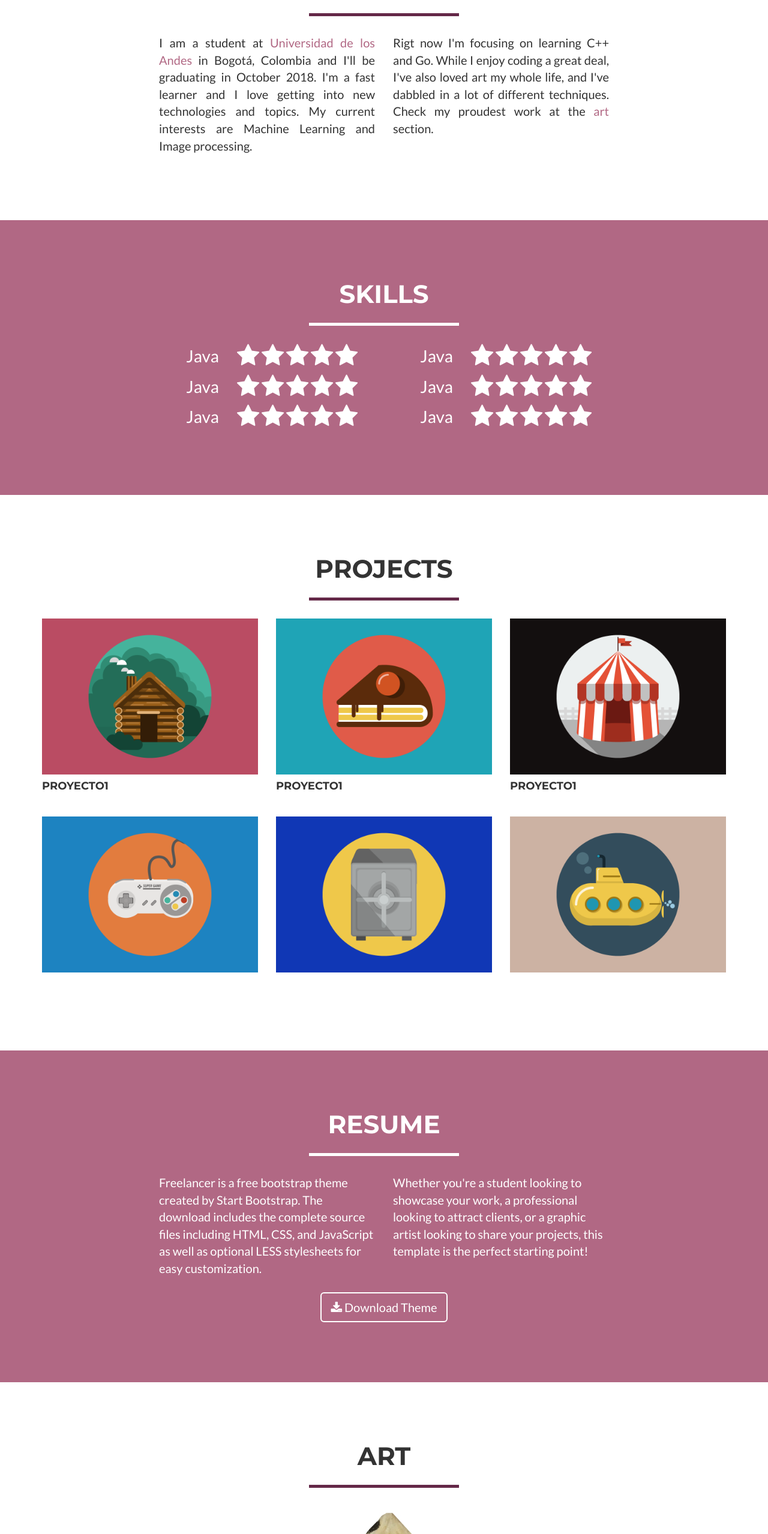
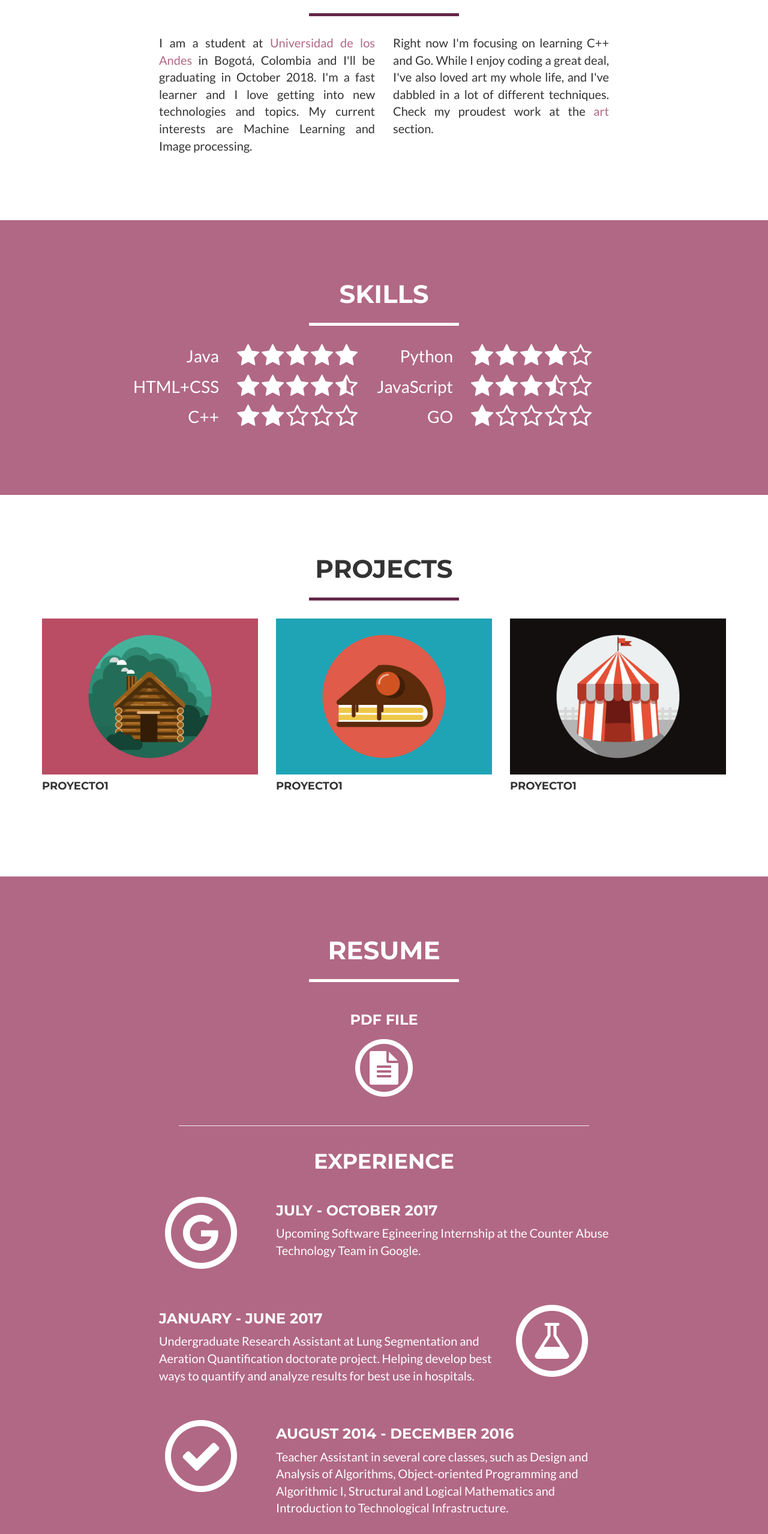
Before and after one commit to cgarciahdez/cgarciahdez.github.io, a website: page index.html in a window 1280 px wide. Shown: the part 1059-3616 px from the top of the page at 60% size. Drawn offline with nearby package versions, Linux system fonts and the light colour scheme.

Commit message:
todo menos proyectos

```diff
--- a/css/freelancer.css
+++ b/css/freelancer.css
@@ -3,6 +3,14 @@
  * Copyright 2013-2016 Start Bootstrap
  * Licensed under MIT (https://github.com/BlackrockDigital/startbootstrap/blob/gh-pages/LICENSE)
  */
+
+.subt{
+    font-size: 2.5em;
+}
+
+.listis li{
+ font-size: 1.2em;
+}
 
 .carousel-control.right, .carousel-control.left{
     background-image: none;
@@ -35,6 +43,10 @@
 }
 .image_on, #home:hover .image_off{
    display:block
+}
+
+#resFile i{
+    color:#fff;
 }
 
 .contacto i{
--- a/index.html
+++ b/index.html
@@ -10,6 +10,7 @@
     <meta name="author" content="">
 
     <title>Meet Camila García</title>
+    <link rel="shortcut icon" href="img/heart.ico" />
 
     <!-- Bootstrap Core CSS -->
     <link href="vendor/bootstrap/css/bootstrap.min.css" rel="stylesheet">
@@ -31,7 +32,7 @@
 
 </head>
 
-    <script src="https://code.jquery.com/jquery-1.10.2.js"></script>
+<script src="https://code.jquery.com/jquery-1.10.2.js"></script>
 
 <body id="page-top" class="index">
 
@@ -63,7 +64,7 @@
                     </li>
 
                     <li class="page-scroll">
-                        <a href="#about">Resume</a>
+                        <a href="#resume">Resume</a>
                     </li>
                     <li class="page-scroll">
                         <a href="#art">Art</a>
@@ -90,7 +91,6 @@
                     </a>
 
                     <script>
-
                     </script>
 
                     <div class="intro-text">
@@ -118,14 +118,12 @@
             </div>
             <div class="row">
                 <div class="col-lg-4 col-lg-offset-2">
-                    <p style="text-align: justify">I am a student at <a href="http://uniandes.edu.co/" target="_blank">Universidad de los Andes</a> in Bogotá, Colombia and I'll
-                    be graduating in October 2018. I'm a fast learner and I love getting into new technologies and topics. My current interests are Machine Learning and Image processing. </p>
+                    <p style="text-align: justify">I am a student at <a href="http://uniandes.edu.co/" target="_blank">Universidad de los Andes</a> in Bogotá, Colombia and I'll be graduating in October 2018. I'm a fast learner and I love getting into new technologies and topics. My current interests are Machine Learning and Image processing. </p>
                 </div>
                 <div class="col-lg-4">
                     <p style="text-align: justify">
 
-                    Rigt now I'm focusing on learning C++ and Go. While I enjoy coding a great deal, I've also loved art my whole life, and I've dabbled in a lot of different techniques.
-                    Check my proudest work at the <a class="page-scroll" href="#art">art</a> section.</p>
+                        Right now I'm focusing on learning C++ and Go. While I enjoy coding a great deal, I've also loved art my whole life, and I've dabbled in a lot of different techniques. Check my proudest work at the <a class="page-scroll" href="#art">art</a> section.</p>
                 </div>
             </div>
         </div>
@@ -148,84 +146,84 @@
                         </div>
                         <div class="col-md-8">
                             <p>
-                            <i class="fa fa-star fa-2x" aria-hidden="true"></i>
                                 <i class="fa fa-star fa-2x" aria-hidden="true"></i>
                                 <i class="fa fa-star fa-2x" aria-hidden="true"></i>
                                 <i class="fa fa-star fa-2x" aria-hidden="true"></i>
                                 <i class="fa fa-star fa-2x" aria-hidden="true"></i>
-                                </p>
+                                <i class="fa fa-star fa-2x" aria-hidden="true"></i>
+                            </p>
                         </div>
                     </div>
                     <div class="row">
                         <div class="col-md-4">
-                            <p class="skils">Java</p>
+                            <p class="skils">HTML+CSS</p>
                         </div>
                         <div class="col-md-8">
                             <p>
-                            <i class="fa fa-star fa-2x" aria-hidden="true"></i>
                                 <i class="fa fa-star fa-2x" aria-hidden="true"></i>
                                 <i class="fa fa-star fa-2x" aria-hidden="true"></i>
                                 <i class="fa fa-star fa-2x" aria-hidden="true"></i>
                                 <i class="fa fa-star fa-2x" aria-hidden="true"></i>
-                                </p>
+                                <i class="fa fa-star-half-o fa-2x" aria-hidden="true"></i>
+                            </p>
                         </div>
                     </div>
                     <div class="row">
                         <div class="col-md-4">
-                            <p class="skils">Java</p>
+                            <p class="skils">C++</p>
                         </div>
                         <div class="col-md-8">
                             <p>
-                            <i class="fa fa-star fa-2x" aria-hidden="true"></i>
                                 <i class="fa fa-star fa-2x" aria-hidden="true"></i>
                                 <i class="fa fa-star fa-2x" aria-hidden="true"></i>
-                                <i class="fa fa-star fa-2x" aria-hidden="true"></i>
-                                <i class="fa fa-star fa-2x" aria-hidden="true"></i>
-                                </p>
+                                <i class="fa fa-star-o fa-2x" aria-hidden="true"></i>
+                                <i class="fa fa-star-o fa-2x" aria-hidden="true"></i>
+                                <i class="fa fa-star-o fa-2x" aria-hidden="true"></i>
+                            </p>
                         </div>
                     </div>
                 </div>
                 <div class="col-lg-4">
                     <div class="row">
                         <div class="col-md-4">
-                            <p class="skils">Java</p>
+                            <p class="skils">Python</p>
                         </div>
                         <div class="col-md-8">
                             <p>
-                            <i class="fa fa-star fa-2x" aria-hidden="true"></i>
                                 <i class="fa fa-star fa-2x" aria-hidden="true"></i>
                                 <i class="fa fa-star fa-2x" aria-hidden="true"></i>
                                 <i class="fa fa-star fa-2x" aria-hidden="true"></i>
                                 <i class="fa fa-star fa-2x" aria-hidden="true"></i>
-                                </p>
+                                <i class="fa fa-star-o fa-2x" aria-hidden="true"></i>
+                            </p>
                         </div>
                     </div>
                     <div class="row">
                         <div class="col-md-4">
-                            <p class="skils">Java</p>
+                            <p class="skils">JavaScript</p>
                         </div>
                         <div class="col-md-8">
                             <p>
-                            <i class="fa fa-star fa-2x" aria-hidden="true"></i>
                                 <i class="fa fa-star fa-2x" aria-hidden="true"></i>
                                 <i class="fa fa-star fa-2x" aria-hidden="true"></i>
                                 <i class="fa fa-star fa-2x" aria-hidden="true"></i>
-                                <i class="fa fa-star fa-2x" aria-hidden="true"></i>
-                                </p>
+                                <i class="fa fa-star-half-o fa-2x" aria-hidden="true"></i>
+                                <i class="fa fa-star-o fa-2x" aria-hidden="true"></i>
+                            </p>
                         </div>
                     </div>
                     <div class="row">
                         <div class="col-md-4">
-                            <p class="skils">Java</p>
+                            <p class="skils">GO</p>
                         </div>
                         <div class="col-md-8">
                             <p>
-                            <i class="fa fa-star fa-2x" aria-hidden="true"></i>
                                 <i class="fa fa-star fa-2x" aria-hidden="true"></i>
-                                <i class="fa fa-star fa-2x" aria-hidden="true"></i>
-                                <i class="fa fa-star fa-2x" aria-hidden="true"></i>
-                                <i class="fa fa-star fa-2x" aria-hidden="true"></i>
-                                </p>
+                                <i class="fa fa-star-o fa-2x" aria-hidden="true"></i>
+                                <i class="fa fa-star-o fa-2x" aria-hidden="true"></i>
+                                <i class="fa fa-star-o fa-2x" aria-hidden="true"></i>
+                                <i class="fa fa-star-o fa-2x" aria-hidden="true"></i>
+                            </p>
                         </div>
                     </div>
                 </div>
@@ -290,36 +288,7 @@
                         </h4>
                     </div>
                 </div>
-                <div class="col-sm-4 portfolio-item">
-                    <a href="#portfolioModal4" class="portfolio-link" data-toggle="modal">
-                        <div class="caption">
-                            <div class="caption-content">
-                                <i class="fa fa-search-plus fa-3x"></i>
-                            </div>
-                        </div>
-                        <img src="img/portfolio/game.png" class="img-responsive" alt="">
-                    </a>
-                </div>
-                <div class="col-sm-4 portfolio-item">
-                    <a href="#portfolioModal5" class="portfolio-link" data-toggle="modal">
-                        <div class="caption">
-                            <div class="caption-content">
-                                <i class="fa fa-search-plus fa-3x"></i>
-                            </div>
-                        </div>
-                        <img src="img/portfolio/safe.png" class="img-responsive" alt="">
-                    </a>
-                </div>
-                <div class="col-sm-4 portfolio-item">
-                    <a href="#portfolioModal6" class="portfolio-link" data-toggle="modal">
-                        <div class="caption">
-                            <div class="caption-content">
-                                <i class="fa fa-search-plus fa-3x"></i>
-                            </div>
-                        </div>
-                        <img src="img/portfolio/submarine.png" class="img-responsive" alt="">
-                    </a>
-                </div>
+
             </div>
         </div>
     </section>
@@ -333,17 +302,116 @@
                     <hr class="star-light">
                 </div>
             </div>
+            <div class="row text-center">
+                <h3>PDF File</h3>
+            </div>
             <div class="row">
-                <div class="col-lg-4 col-lg-offset-2">
-                    <p>Freelancer is a free bootstrap theme created by Start Bootstrap. The download includes the complete source files including HTML, CSS, and JavaScript as well as optional LESS stylesheets for easy customization.</p>
+                <div class="text-center">
+                    <a id="resFile" target="_blank" href="assets/Resume.pdf" class="contacto">
+                    <span class="fa-stack fa-4x">
+                        <i class="fa fa-circle-thin fa-inverse fa-stack-2x"></i>
+                        <i class="fa fa-file-text fa-inverse fa-stack-1x"></i>
+                    </span>
+                    </a>
                 </div>
-                <div class="col-lg-4">
-                    <p>Whether you're a student looking to showcase your work, a professional looking to attract clients, or a graphic artist looking to share your projects, this template is the perfect starting point!</p>
+
+            </div>
+            <br>
+                        <hr style="width:60%">
+
+            <div class="row text-center">
+                <h3 class="subt">experience</h3>
+            </div>
+            <br>
+            <div class="row">
+                <div class="col-md-2 col-md-offset-2">
+                    <span class="fa-stack fa-5x">
+                        <i class="fa fa-circle-thin fa-inverse fa-stack-2x"></i>
+                        <i class="fa fa-google fa-inverse fa-stack-1x"></i>
+                    </span>
                 </div>
-                <div class="col-lg-8 col-lg-offset-2 text-center">
-                    <a href="#" class="btn btn-lg btn-outline">
-                        <i class="fa fa-download"></i> Download Theme
-                    </a>
+                <div class="col-md-6">
+                    <h3>July - October 2017</h3>
+                    <p>
+                    Upcoming Software Egineering Internship at the Counter Abuse Technology Team in Google.
+                    </p>
+                </div>
+            </div>
+            <br>
+            <br>
+
+            <div class="row">
+                <div class="col-md-6 col-md-offset-2">
+                    <h3>January - June 2017</h3>
+
+                    <p>
+                        Undergraduate Research Assistant at Lung Segmentation and Aeration Quantification doctorate project.
+                        Helping develop best ways to quantify and analyze results for best use in hospitals.
+                    </p>
+                </div>
+
+
+                <div class="col-md-2">
+                    <span class="fa-stack fa-5x">
+                        <i class="fa fa-circle-thin fa-inverse fa-stack-2x"></i>
+                        <i class="fa fa-flask fa-inverse fa-stack-1x"></i>
+                    </span>
+                </div>
+
+            </div>
+            <br>
+            <br>
+            <div class="row">
+                <div class="col-md-2 col-md-offset-2">
+                    <span class="fa-stack fa-5x">
+                        <i class="fa fa-circle-thin fa-inverse fa-stack-2x"></i>
+                        <i class="fa fa-check fa-inverse fa-stack-1x"></i>
+                    </span>
+                </div>
+                <div class="col-md-6">
+                    <h3>August 2014 - December 2016</h3>
+                    <p>
+                    Teacher Assistant in several core classes, such as Design and Analysis of Algorithms, Object-oriented Programming and Algorithmic I, Structural and Logical Mathematics and Introduction to Technological Infrastructure.
+                    </p>
+                </div>
+            </div>
+            <br>
+            <br>
+
+            <div class="row">
+                <div class="col-md-6 col-md-offset-2">
+                    <h3>July - December 2015</h3>
+
+                    <p>
+                        Course material and workshop development of the university's Data Structures class. After being deeply dissatisfied with course, offered to help change it drastically, along with a small group of other students.
+                    </p>
+                </div>
+
+
+                <div class="col-md-2">
+                    <span class="fa-stack fa-5x">
+                        <i class="fa fa-circle-thin fa-inverse fa-stack-2x"></i>
+                        <i class="fa fa-book fa-inverse fa-stack-1x"></i>
+                    </span>
+                </div>
+
+            </div>
+            <br>
+            <br>
+            <div class="row">
+                <div class="col-md-2 col-md-offset-2">
+                    <span class="fa-stack fa-5x">
+                        <i class="fa fa-circle-thin fa-inverse fa-stack-2x"></i>
+                        <i class="fa fa-info fa-inverse fa-stack-1x"></i>
+                    </span>
+                </div>
+                <div class="col-md-6">
+                    <h3>August - December 2014</h3>
+                    <p>
+                    Tutored for different engineering students taking basic programming classes in "CupiTaller" project, which
+reduced desertion and improved overall grades for students.
+Recognition as best tutor in the project, chosen by the students tutored.
+                    </p>
                 </div>
             </div>
         </div>
@@ -418,9 +486,8 @@
                             </div>
                         </div>
 
-                        <div class="item" >
-                            <img src="http://img11.deviantart.net/f483/i/2010/339/1/6/the_love_is_in_your_eyes_by_mila_dream_believer-d34bded.jpg" alt="img1"
-                                 class="img_c">
+                        <div class="item">
+                            <img src="http://img11.deviantart.net/f483/i/2010/339/1/6/the_love_is_in_your_eyes_by_mila_dream_believer-d34bded.jpg" alt="img1" class="img_c">
                             <div class="carousel-caption">
                                 Digital / 2010
                             </div>
@@ -460,7 +527,7 @@
                     <!--Contact Modal-->
                     <a href="" class="contacto" data-toggle="modal" data-target=".bs-example-modal-lg">
                         <!--<button type="button" class="btn btn-link" data-toggle="modal" data-target=".bs-example-modal-lg" style="margin:-6px">-->
-                            <span class="fa-stack fa-4x">
+                        <span class="fa-stack fa-4x">
   <i class="fa fa-square-o fa-stack-2x"></i>
   <i class="fa fa-envelope fa-stack-1x" style="margin-bottom:4px"></i>
 </span>
```
Also changed, not shown: js/freelancer.js (+2 -5 lines), img/heart.ico (added), 1 other file.
